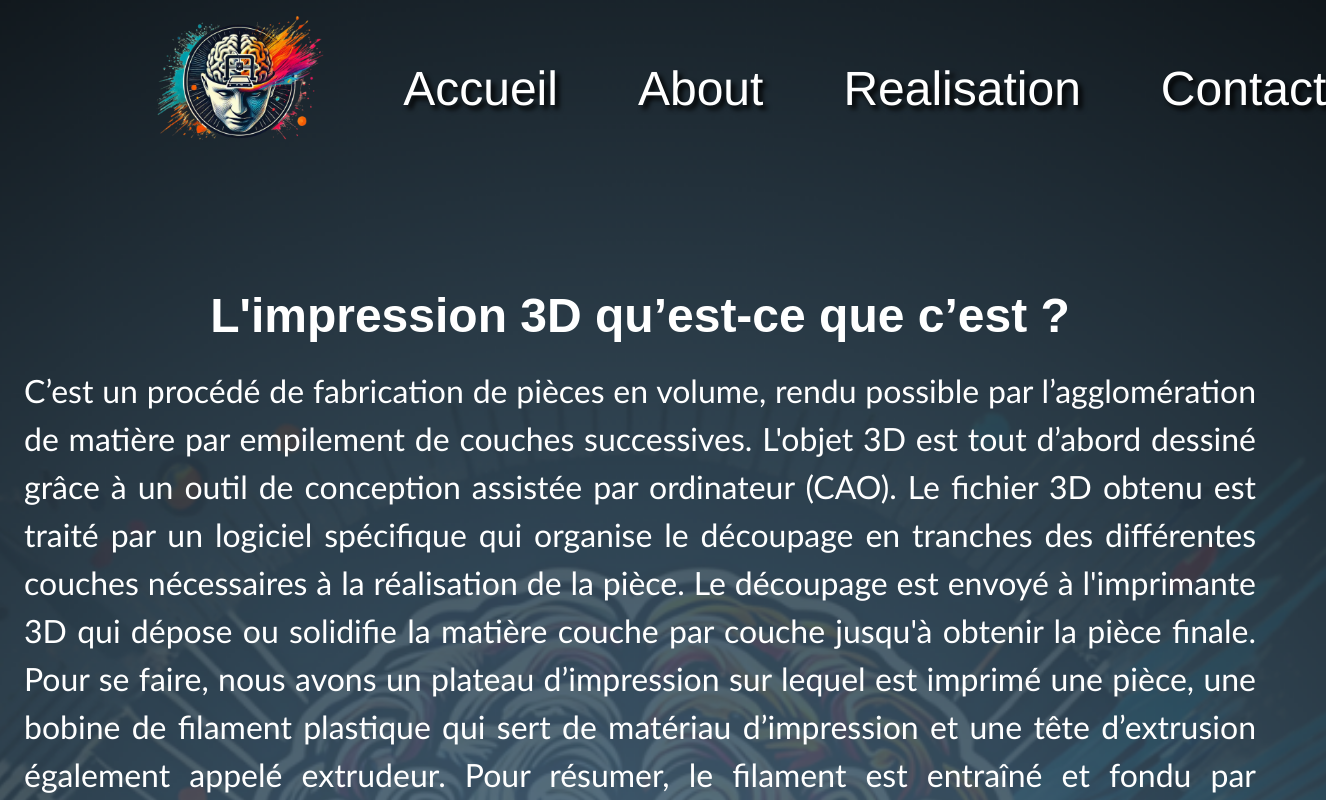
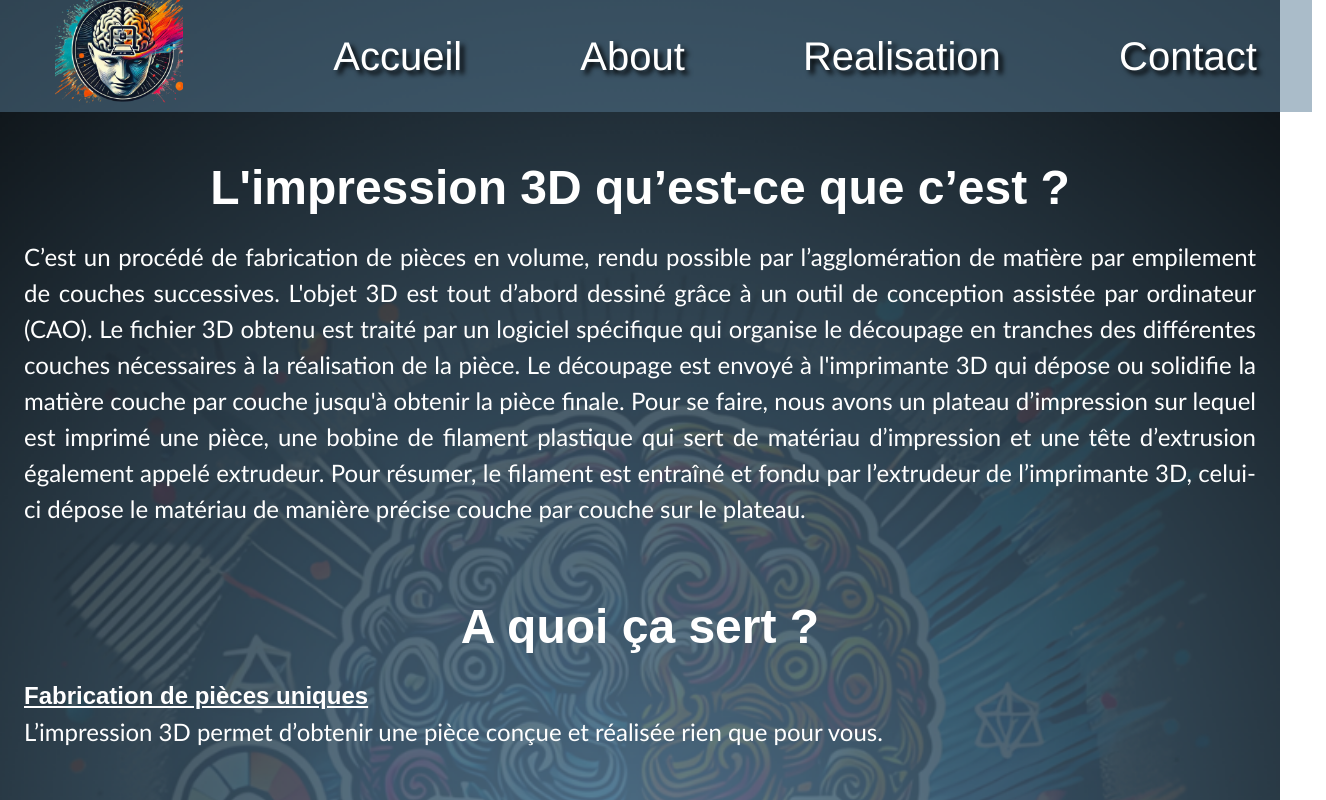
Before and after one commit to PierreDelarocque/ImprimeTesId-es, a React (Vite) app in the folder frontend/: page /about in a window 1280 px wide. Shown: the top 800 px of the page, 1326 px wide, since content can reach past the window. Built offline with nearby package versions, Linux system fonts and the light colour scheme.

Commit message:
modification style and css

```diff
--- a/frontend/src/components/Videobg.jsx
+++ b/frontend/src/components/Videobg.jsx
@@ -1,12 +1,10 @@
-import video from "../assets/video/videobg.mp4";
-
 import "../styles/Accueil.css";
 
 function Videobg() {
   return (
     <div className="bg-container">
       <div className="overlay">
-        <video src={video} autoPlay loop muted></video>
+        {/* <video src={video} autoPlay loop muted></video>*/}
         <div className="titre-container">
           <h1 className="titre">Imprime Tes Idées</h1>
         </div>
--- a/frontend/src/styles/About.css
+++ b/frontend/src/styles/About.css
@@ -2,7 +2,7 @@
   display: flex;
   flex-direction: column;
   justify-content: center;
-  margin-top: 18rem;
+  margin-top: 10rem;
   gap: 3rem;
 }
 
@@ -19,14 +19,14 @@ section {
     gap: 3rem;
   }
   h3 {
-    font-size: 2rem;
+    font-size: 1.5rem;
     text-decoration: underline white;
   }
 
   p {
     font-family: "Gill Sans", "Gill Sans MT", Calibri, "Trebuchet MS",
       sans-serif;
-    font-size: 2rem;
+    font-size: 1.5rem;
     text-align: justify;
     padding: 1.5rem;
     line-height: 1.5;
--- a/frontend/src/styles/Contact.css
+++ b/frontend/src/styles/Contact.css
@@ -3,9 +3,7 @@
   margin-top: 1rem;
   width: 90vw;
   height: 80vh;
-  background: linear-gradient(#577a93, #577a93) padding-box,
-    linear-gradient(145deg, transparent 35%, #40c9ff) border-box;
-
+  background-color: rgba(87, 122, 147, 0.5);
   border: 2px solid transparent;
   padding: 32px 16px;
   font-size: 14px;
--- a/frontend/src/styles/Navbar.css
+++ b/frontend/src/styles/Navbar.css
@@ -1,35 +1,31 @@
 .navbar-container {
-  position: absolute;
-  width: 77%;
-  height: 100%;
-  top: 50%;
-  left: 50%;
-  transform: translate(-50%, -50%);
+  position: fixed;
+  width: 100%;
+  top: 0;
+  left: 0;
+  background-color: rgba(87, 122, 147, 0.5);
   color: white;
   z-index: 2;
-}
-
-.logo-img-container {
-  width: 11rem;
-}
-
-.titre {
-  font-size: 15rem;
-  font-family: "Franklin Gothic Medium", "Arial Narrow", Arial, sans-serif;
+  padding: 1rem;
 }
 
 menu {
   display: flex;
-  justify-content: space-between;
+  justify-content: space-around;
   align-items: center;
-  gap: 5rem;
+  gap: 2.5rem;
+  height: 5em;
+
+  img {
+    height: 10rem;
+  }
 }
 
 .navbar-titre {
   color: white;
   text-decoration: none;
   font-family: "Franklin Gothic Medium", "Arial Narrow", Arial, sans-serif;
-  font-size: 3rem;
+  font-size: 2.5rem;
   text-shadow: 4px 4px 5px black;
 }
 
--- a/frontend/src/styles/Realisation.css
+++ b/frontend/src/styles/Realisation.css
@@ -6,17 +6,22 @@
 }
 
 .card-realisation {
-  position: relative;
+  flex: 1 1 calc(33.333% - 4rem);
   margin: 2rem;
+  box-sizing: border-box; /
 }
 
 .image-container {
   position: relative;
-  width: 30rem;
+  width: 100%;
+  height: 15rem;
+  overflow: hidden; /
 }
 
 img {
-  width: 100%;
+  width: 80%;
+  height: 80%;
+  object-fit: cover;
   display: block;
 }
 
@@ -30,6 +35,9 @@ img {
   text-align: center;
   padding: 0.5rem;
   font-size: 1.2rem;
+  box-sizing: border-box;
+  width: 80%;
+  margin: 0;
 }
 
 .realisation-title {
```
